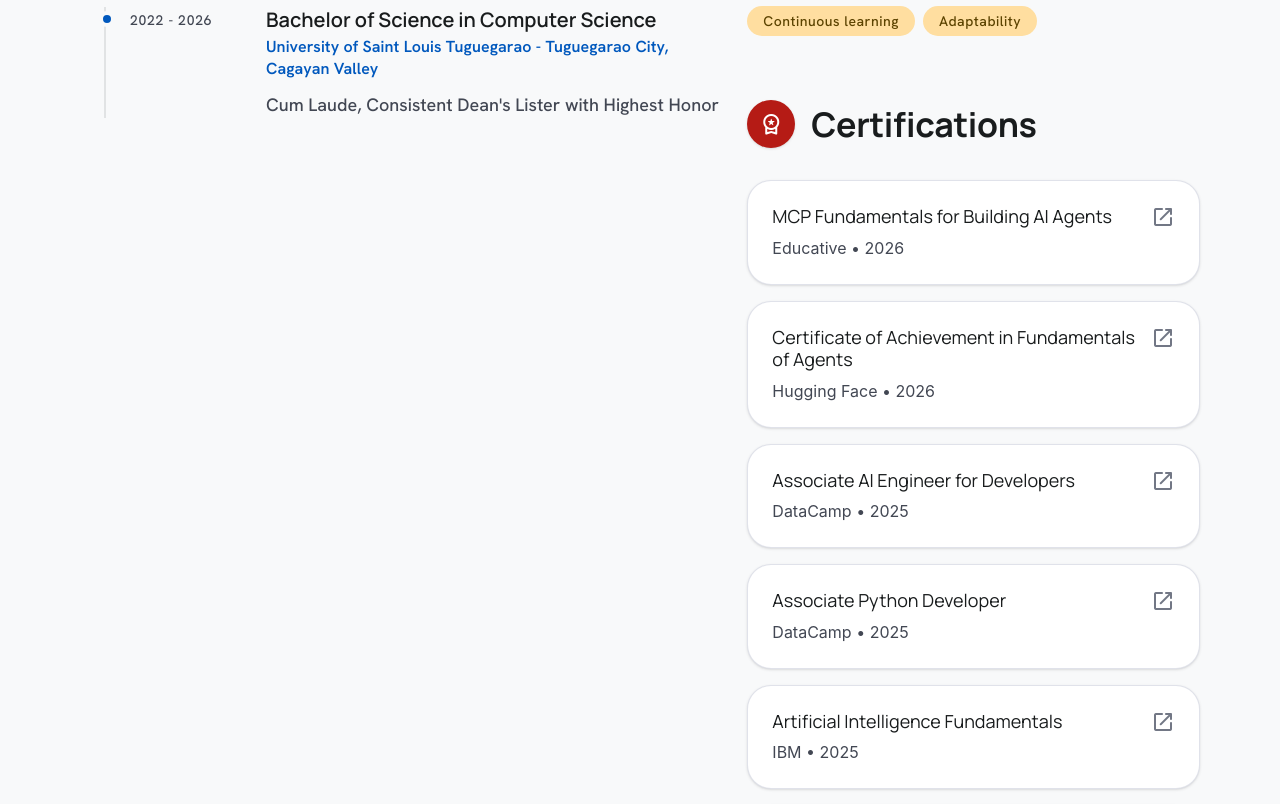
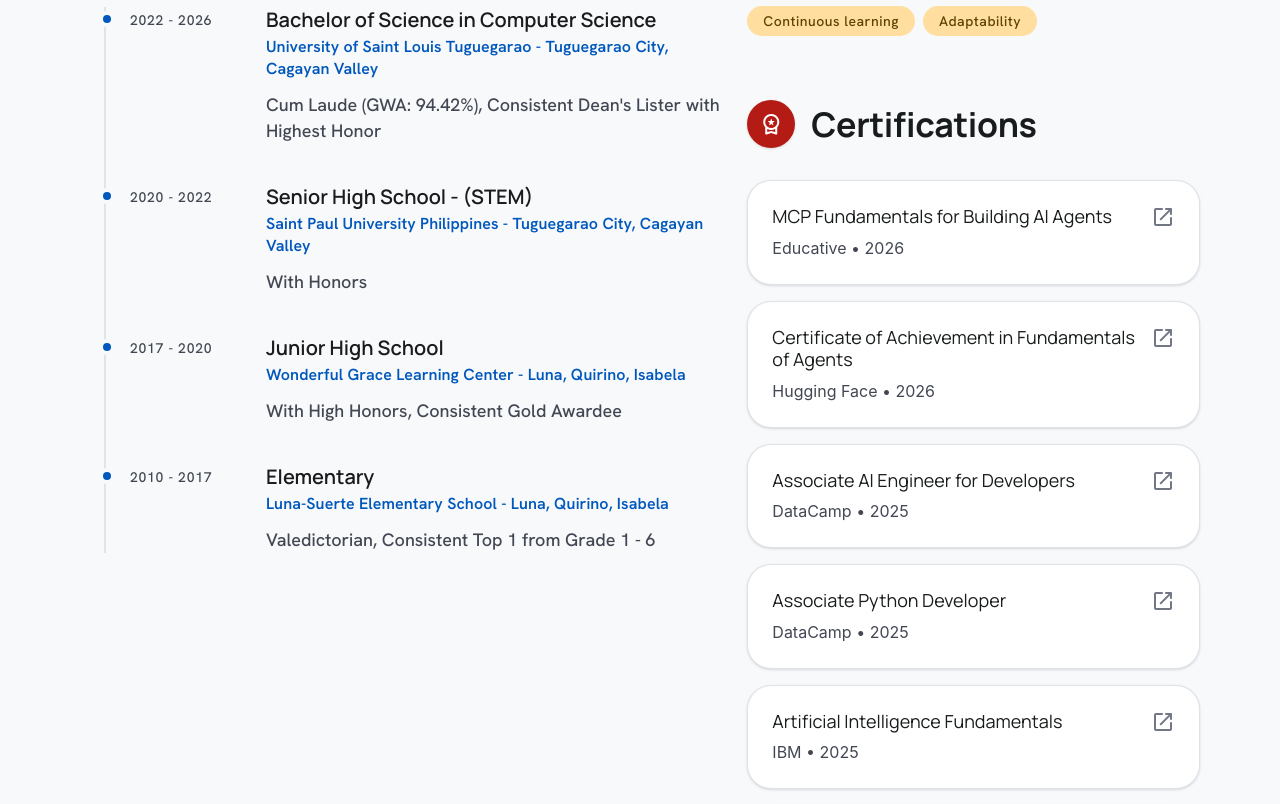
Before and after one commit to auxghlann/ak-mesa, a React (Vite) app: page / in a window 1280 px wide. Shown: the part 1135-1939 px from the top of the page. Built offline with nearby package versions, Linux system fonts and the light colour scheme.

Commit message:
add info

```diff
--- a/src/data/resumeData.ts
+++ b/src/data/resumeData.ts
@@ -49,7 +49,28 @@ export const educations: Education[] = [
     degree: "Bachelor of Science in Computer Science",
     institution: "University of Saint Louis Tuguegarao - Tuguegarao City, Cagayan Valley",
     date: "2022 - 2026",
-    honors: "Cum Laude, Consistent Dean's Lister with Highest Honor"
+    honors: "Cum Laude (GWA: 94.42%), Consistent Dean's Lister with Highest Honor"
+  },
+  {
+    id: "shs",
+    degree: "Senior High School - (STEM)",
+    institution: "Saint Paul University Philippines - Tuguegarao City, Cagayan Valley",
+    date: "2020 - 2022",
+    honors: "With Honors"
+  },
+  {
+    id: "jhs",
+    degree: "Junior High School",
+    institution: "Wonderful Grace Learning Center - Luna, Quirino, Isabela",
+    date: "2017 - 2020",
+    honors: "With High Honors, Consistent Gold Awardee"
+  },
+  {
+    id: "elem",
+    degree: "Elementary",
+    institution: "Luna-Suerte Elementary School - Luna, Quirino, Isabela",
+    date: "2010 - 2017",
+    honors: "Valedictorian, Consistent Top 1 from Grade 1 - 6"
   }
 ];
 
```
